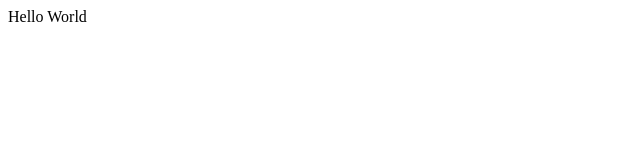
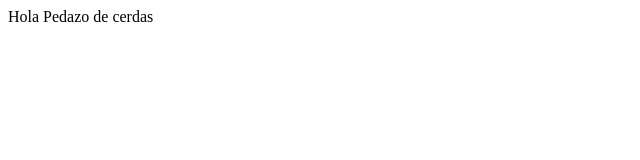
Before and after one commit to miriamvj/Prueba2-1, a Vue app: page / in a window 1280 px wide. Shown: the top 160 px of the page, without its empty margins (0-640 px from the left). Built offline with nearby package versions, Linux system fonts and the light colour scheme; the HTML template or start-up script is replaced by a standard one.

Commit message:
Update App.vue

```diff
--- a/src/App.vue
+++ b/src/App.vue
@@ -1,5 +1,5 @@
 <template>
-  <div>Hello {{ value }}</div>
+  <div>Hola {{ value }}</div>
 </template>
 
 <script>
@@ -7,7 +7,7 @@ export default {
   name: "App",
   data() {
     return {
-      value: "World"
+      value: "Pedazo de cerdas"
     };
   }
 };
```
